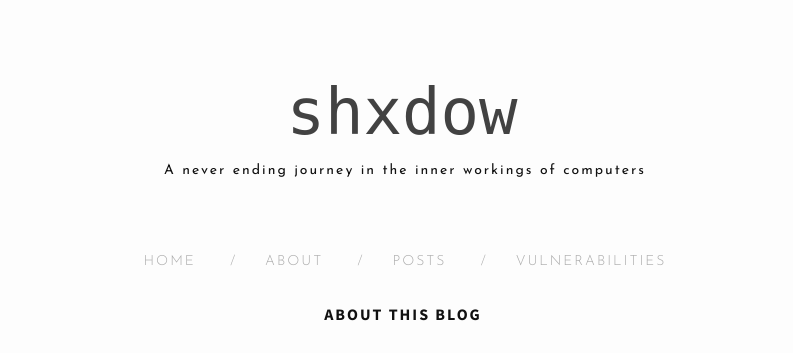
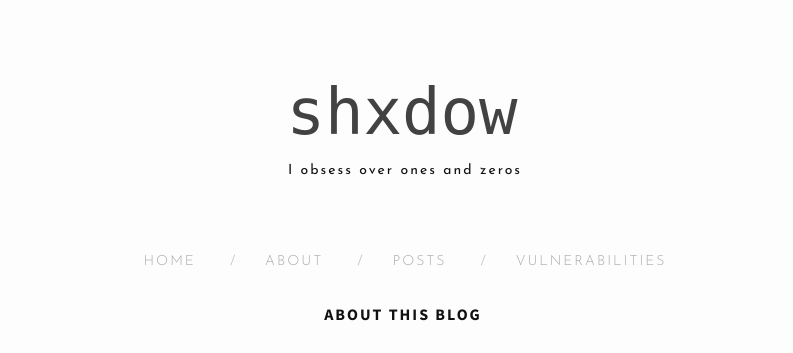
Before and after one commit to shxdow/shxdow.github.io, a Jekyll site: the page built from about.md, in a window 1280 px wide. Shown: the top 353 px of the page, without its empty margins (238-1031 px from the left). Built offline with Jekyll 4.4.1, drawn with Linux system fonts in a browser that asks for light colours; nearby versions of some CDN libraries.

Commit message:
Changed site description

```diff
--- a/_config.yml
+++ b/_config.yml
@@ -8,10 +8,9 @@
 # Site settings
 title: shxdow
 email: dysonfrost@protonmail.ch
-description: A never ending journey in the inner workings of computers
-# description: Exploitation, reverse engineering and malware
+description: I obsess over ones and zeros
 baseurl: "" # the subpath of your site, e.g. /blog
-url: "http://shxdow.github.io" # the base hostname & protocol for your site
+url: "https://shxdow.github.io" # the base hostname & protocol for your site
 twitter_username: imshxdow
 github_username:  shxdow
 paginate: 5
```
Also changed, not shown: about.md (line endings or trailing spaces).
